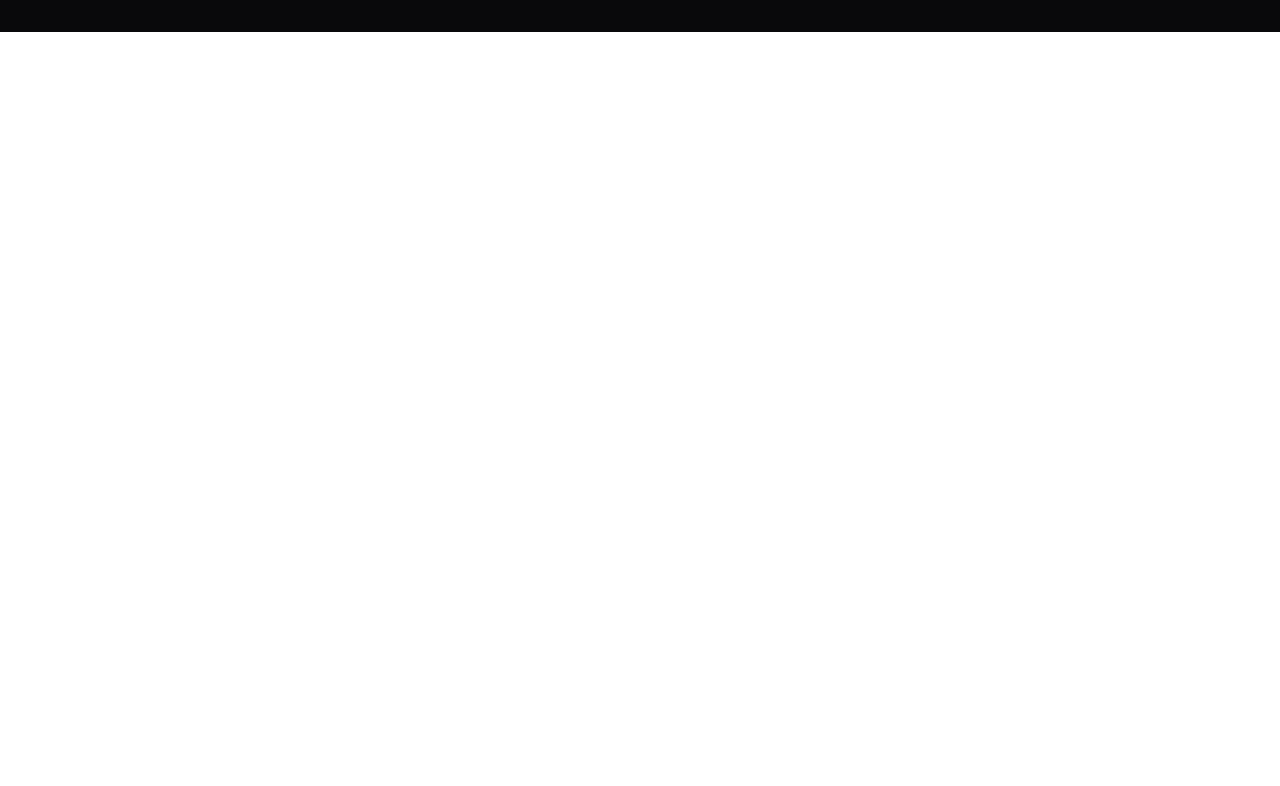
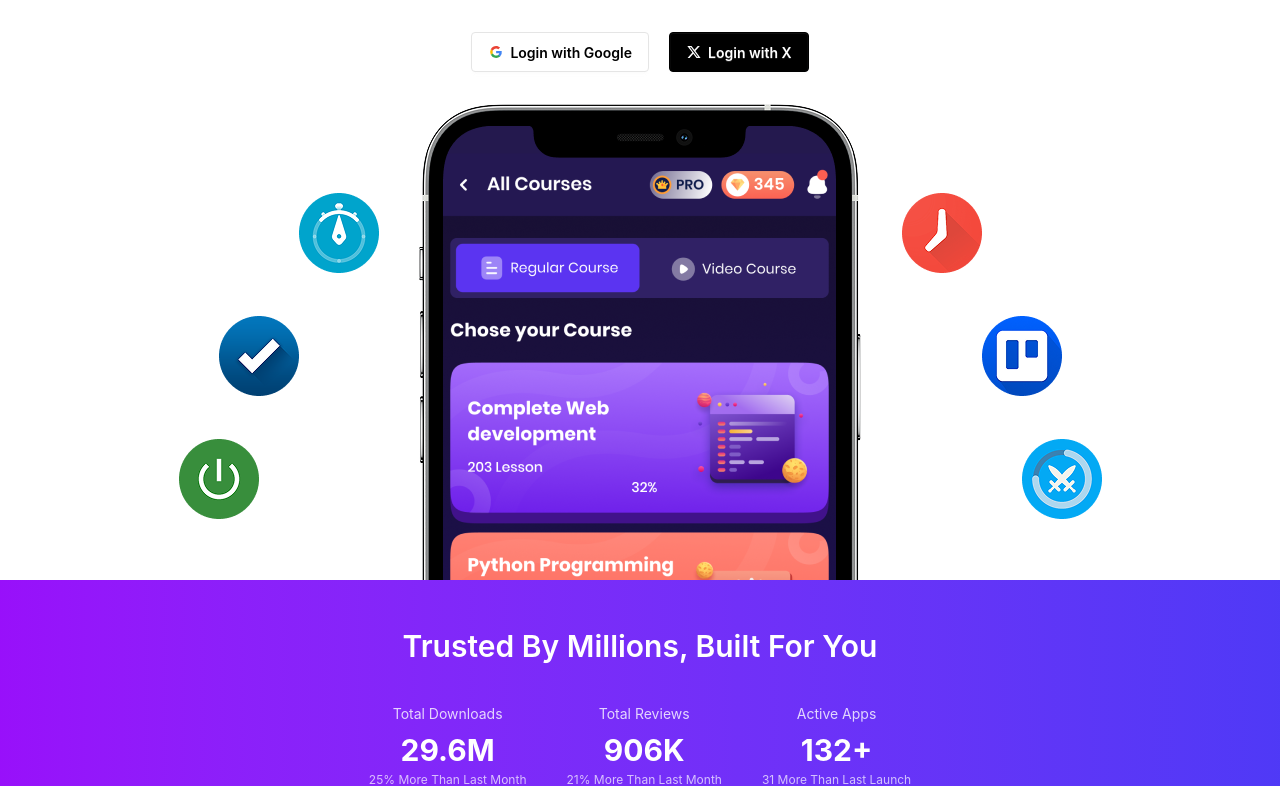
Before and after one commit to Al-Shahriar-Nazim/Productive-app, a React (Vite) app: page / in a window 1280 px wide. Shown: the part 276-1062 px from the top of the page. Before the commit the page ends 800 px from the top, so only its background shows below. Built offline with nearby package versions, Linux system fonts and the light colour scheme.

Commit message:
added banner and statsSection

```diff
--- /dev/null
+++ b/src/Components/Bannar/Bannar.jsx
@@ -0,0 +1,87 @@
+import React from "react";
+import realHero from "../../assets/realHero.png";
+import StatsSection from "../StatsSection/StatsSection";
+
+const Bannar = () => {
+  return (
+    <div className="mt-8 text-center">
+      <div className="container mx-auto">
+        <h3 className="text-6xl  font-bold">
+          We Build <br />
+          <span className="text-[#804ee8]">Productive </span>
+          Apps
+        </h3>
+        <p className="mt-3 w-full md:w-4xl mx-auto text-gray-400 font-semibold">
+          At HERO.IO, we craft innovative apps designed to make everyday life
+          simpler, smarter, and more exciting.Our goal is to turn your ideas
+          into digital experiences that truly make an impact.
+        </p>
+        <div className="my-8">
+          {/* Google */}
+          <a
+            href="https://myaccount.google.com/"
+            target="_blank"
+            className="btn bg-white text-black border-[#e5e5e5] mr-5"
+          >
+            <svg
+              aria-label="Google logo"
+              width="16"
+              height="16"
+              xmlns="http://www.w3.org/2000/svg"
+              viewBox="0 0 512 512"
+            >
+              <g>
+                <path d="m0 0H512V512H0" fill="#fff"></path>
+                <path
+                  fill="#34a853"
+                  d="M153 292c30 82 118 95 171 60h62v48A192 192 0 0190 341"
+                ></path>
+                <path
+                  fill="#4285f4"
+                  d="m386 400a140 175 0 0053-179H260v74h102q-7 37-38 57"
+                ></path>
+                <path
+                  fill="#fbbc02"
+                  d="m90 341a208 200 0 010-171l63 49q-12 37 0 73"
+                ></path>
+                <path
+                  fill="#ea4335"
+                  d="m153 219c22-69 116-109 179-50l55-54c-78-75-230-72-297 55"
+                ></path>
+              </g>
+            </svg>
+            Login with Google
+          </a>
+          {/* X */}
+          <a
+            href="https://x.com/"
+            target="_blank"
+            className="btn bg-black text-white border-black"
+          >
+            <svg
+              aria-label="X logo"
+              width="16"
+              height="12"
+              viewBox="0 0 300 271"
+              xmlns="http://www.w3.org/2000/svg"
+            >
+              <path
+                fill="currentColor"
+                d="m236 0h46l-101 115 118 156h-92.6l-72.5-94.8-83 94.8h-46l107-123-113-148h94.9l65.5 86.6zm-16.1 244h25.5l-165-218h-27.4z"
+              />
+            </svg>
+            Login with X
+          </a>
+        </div>
+
+        <div className="">
+          <img src={realHero} alt="" className="mx-auto" />
+        </div>
+      </div>
+
+      <StatsSection></StatsSection>
+    </div>
+  );
+};
+
+export default Bannar;
--- /dev/null
+++ b/src/Components/StatsSection/StatsSection.jsx
@@ -0,0 +1,38 @@
+import React from "react";
+
+const StatsSection = () => {
+  return (
+    <div className="bg-gradient-to-r from-purple-600 to-indigo-600 text-white py-12 ">
+      {/* Title */}
+      <h2 className="text-center text-2xl md:text-3xl font-semibold mb-10">
+        Trusted By Millions, Built For You
+      </h2>
+
+      {/* Stats */}
+      <div className="flex flex-col md:flex-row justify-center items-center gap-10 text-center">
+        {/* Item 1 */}
+        <div>
+          <p className="text-sm opacity-80">Total Downloads</p>
+          <h3 className="text-3xl font-bold mt-2">29.6M</h3>
+          <p className="text-xs opacity-70 mt-1">25% More Than Last Month</p>
+        </div>
+
+        {/* Item 2 */}
+        <div>
+          <p className="text-sm opacity-80">Total Reviews</p>
+          <h3 className="text-3xl font-bold mt-2">906K</h3>
+          <p className="text-xs opacity-70 mt-1">21% More Than Last Month</p>
+        </div>
+
+        {/* Item 3 */}
+        <div>
+          <p className="text-sm opacity-80">Active Apps</p>
+          <h3 className="text-3xl font-bold mt-2">132+</h3>
+          <p className="text-xs opacity-70 mt-1">31 More Than Last Launch</p>
+        </div>
+      </div>
+    </div>
+  );
+};
+
+export default StatsSection;
--- a/src/Pages/Home/Home.jsx
+++ b/src/Pages/Home/Home.jsx
@@ -1,9 +1,10 @@
 import React from 'react';
+import Bannar from '../../Components/Bannar/Bannar';
 
 const Home = () => {
     return (
         <div>
-            <h3>This is Home section</h3>
+            <Bannar></Bannar>
         </div>
     );
 };
```
Also changed, not shown: src/assets/realHero.png (added), 1 other file (tests, documents, lock files or other folders).
